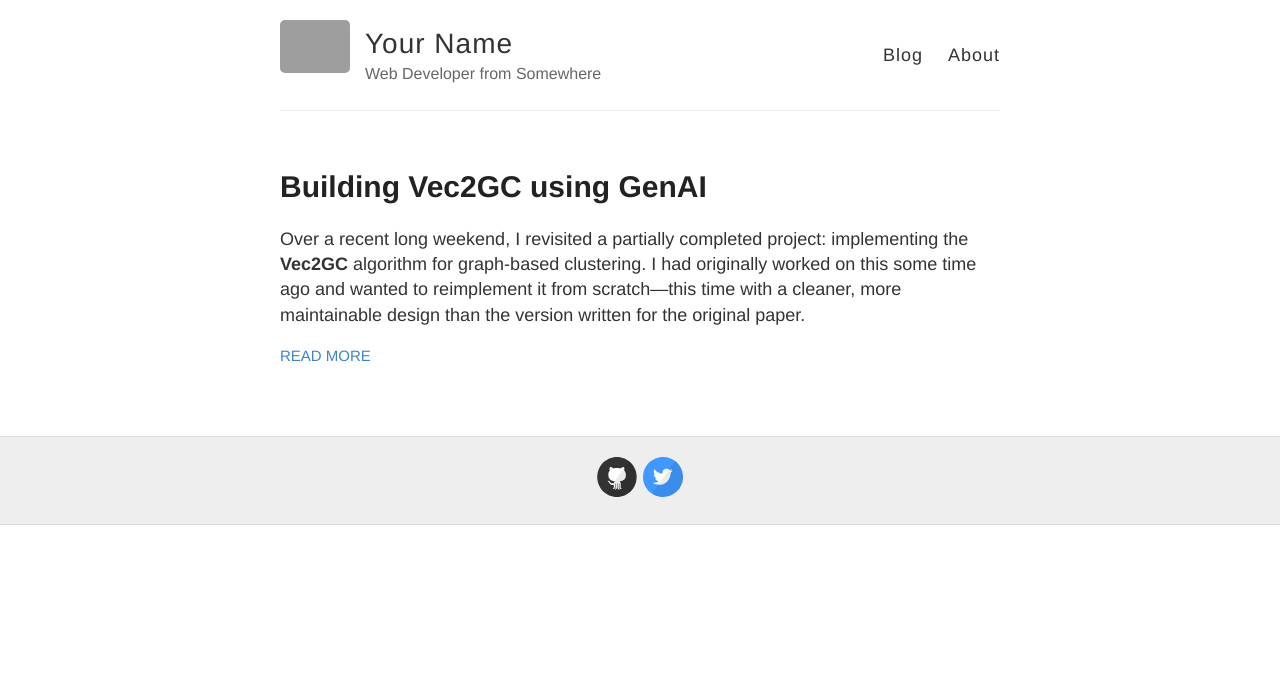
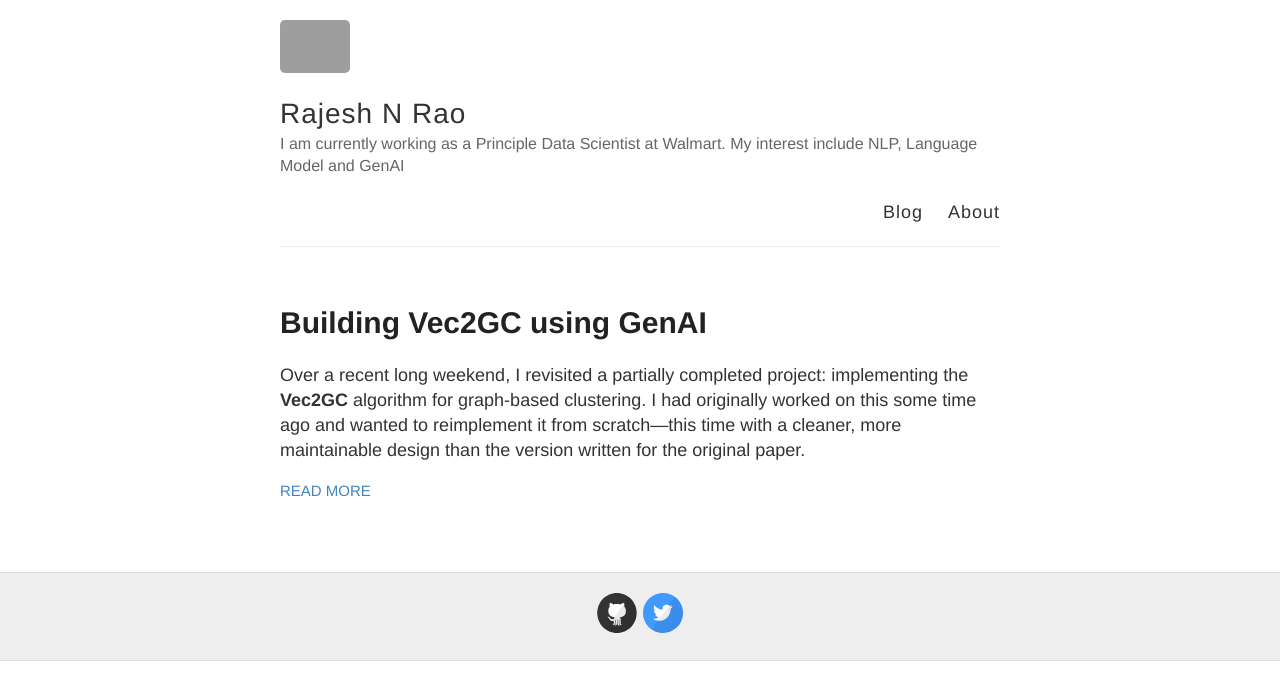
Before and after one commit to rnr415/rnr415.github.io, a Jekyll site: the page built from index.html, in a window 1280 px wide. Shown: the top 700 px of the page. Built offline with Jekyll 4.4.1, drawn with Linux system fonts in a browser that asks for light colours; grey boxes are pictures that could not be loaded.

Commit message:
updated config.yml

```diff
--- a/_config.yml
+++ b/_config.yml
@@ -3,10 +3,10 @@
 #
 
 # Name of your site (displayed in the header)
-name: Your Name
+name: Rajesh N Rao
 
 # Short bio or description (displayed in the header)
-description: Web Developer from Somewhere
+description: I am currently working as a Principle Data Scientist at Walmart. My interest include NLP, Language Model and GenAI
 
 # URL of your avatar or profile pic (you could use your GitHub profile pic)
 avatar: https://raw.githubusercontent.com/barryclark/jekyll-now/master/images/jekyll-logo.png
```
